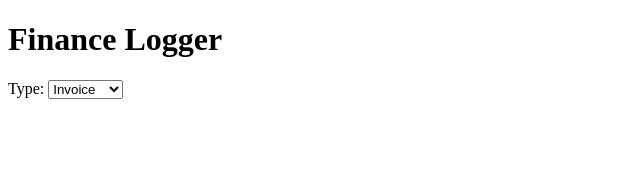
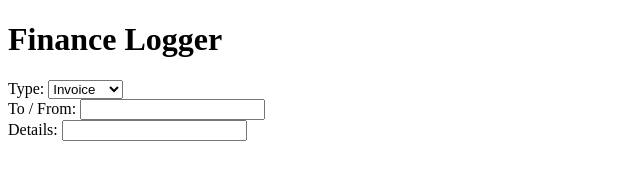
Before and after one commit to VasuB0612/Finance-Logger, a plain HTML site: page Project/index.html in a window 1280 px wide. Shown: the whole page, without its empty margins (0-640 px from the left). Drawn offline with Linux system fonts and the light colour scheme.

Commit message:
Added some more fields.

```diff
--- a/Project/index.html
+++ b/Project/index.html
@@ -14,12 +14,21 @@
     <footer>
       <form action="">
         <div>
-          <label>Type:</label>
+          <label>Type: </label>
           <select id="type">
             <option value="">Invoice</option>
             <option value="">Payment</option>
           </select>
         </div>
+        <div class="field">
+          <label>To / From: </label>
+          <input type="text" id="to_from" />
+        </div>
+        <div class="field">
+          <label>Details: </label>
+          <input type="text" id="details" />
+        </div>
+        <div class="field"></div>
       </form>
     </footer>
   </body>
```
